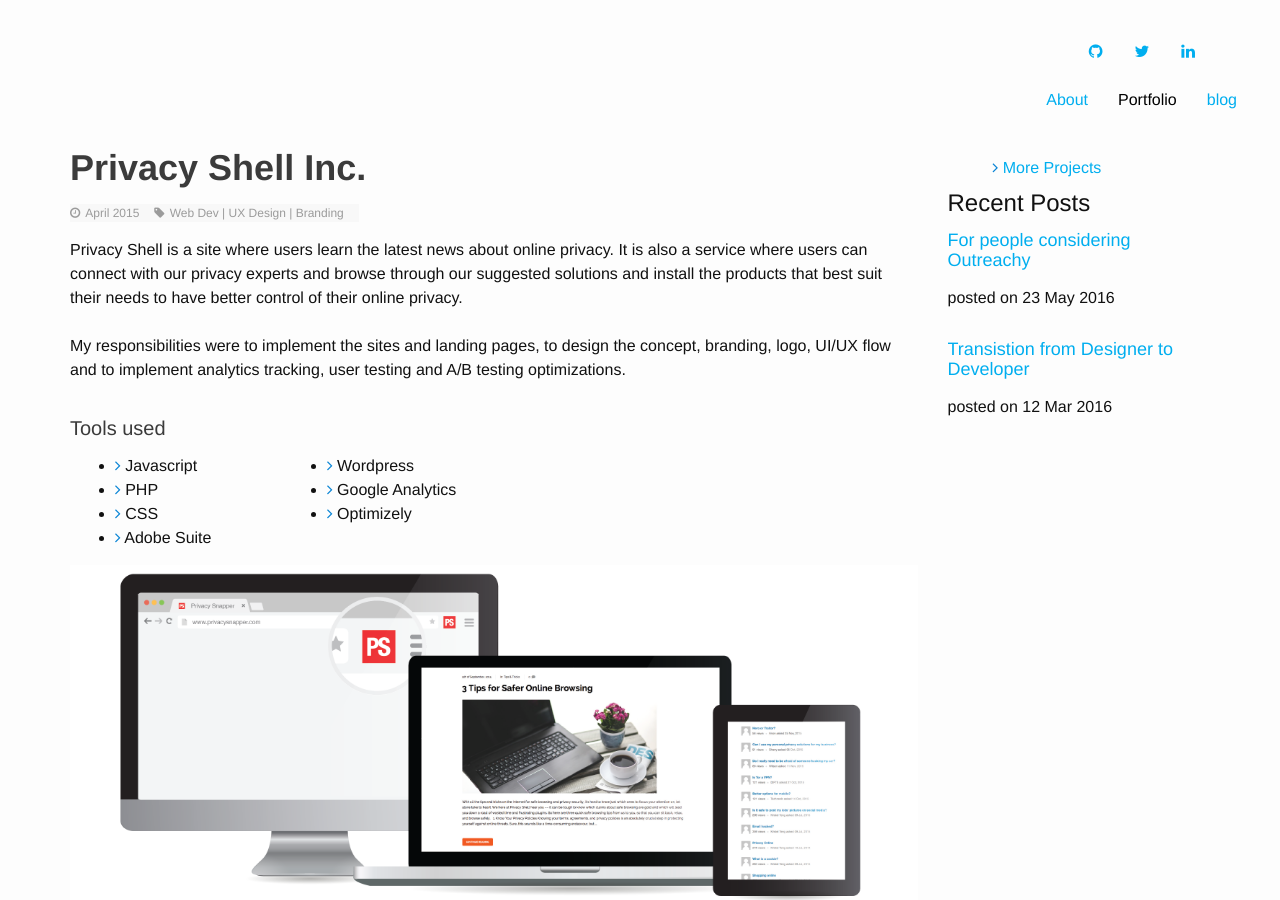
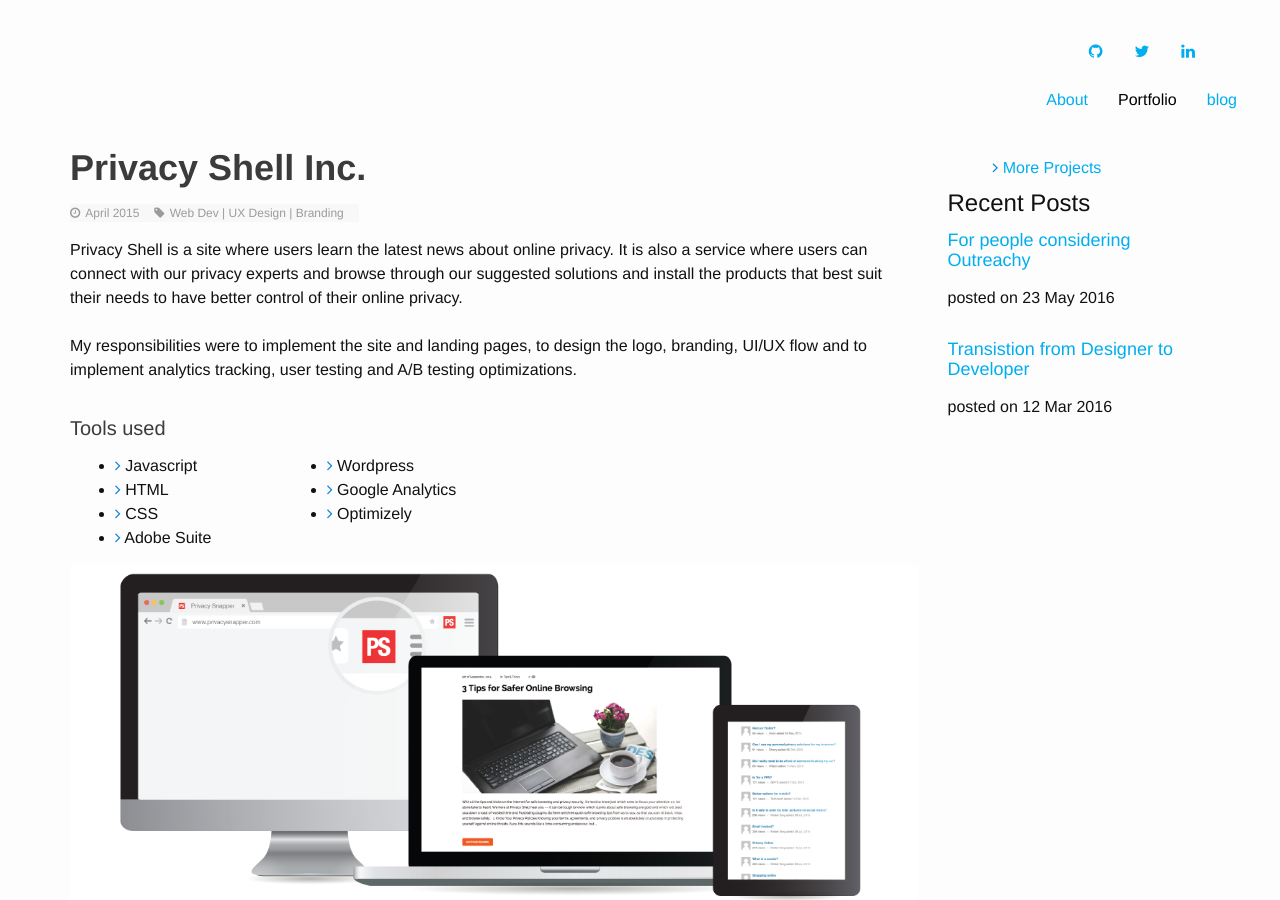
Before and after one commit to kristelteng/personal_site, a Jekyll site: the page built from portfolio/privacyshell.html, in a window 1280 px wide and 900 px high. Built offline with Jekyll 4.4.1, drawn with Linux system fonts in a browser that asks for light colours.

Commit message:
modify description

```diff
--- a/portfolio/privacyshell.html
+++ b/portfolio/privacyshell.html
@@ -19,13 +19,13 @@
                             </ul>
                             <br>
 
-                            <p class="project-description">Privacy Shell is a site where users learn the latest news about online privacy. It is also a service where users can connect with our privacy experts and browse through our suggested solutions and install the products that best suit their needs to have better control of their online privacy.<br><br>My responsibilities were to implement the sites and landing pages, to design the concept, branding, logo, UI/UX flow and to implement analytics tracking, user testing and A/B testing optimizations.</p>
+                            <p class="project-description">Privacy Shell is a site where users learn the latest news about online privacy. It is also a service where users can connect with our privacy experts and browse through our suggested solutions and install the products that best suit their needs to have better control of their online privacy.<br><br>My responsibilities were to implement the site and landing pages, to design the logo, branding, UI/UX flow and to implement analytics tracking, user testing and A/B testing optimizations.</p>
 
                             <h3 class="project-title">Tools used</h3>
                             <div class="col-sm-3 tools">
                                 <ul class="elements">
                                     <li><i class="fa fa-angle-right"></i> Javascript</li>
-                                    <li><i class="fa fa-angle-right"></i> PHP</li>
+                                    <li><i class="fa fa-angle-right"></i> HTML</li>
                                     <li><i class="fa fa-angle-right"></i> CSS</li>
                                     <li><i class="fa fa-angle-right"></i> Adobe Suite</li>
                                 </ul>
@@ -47,11 +47,11 @@
                             </div>
 
                             <div class="portfolio-single image-section">
-                                <img src="{{site.baseurl}}/images/portfolio-details/privacyshell-03.png" class="img-responsive" alt="">
+                                <img src="{{site.baseurl}}/images/portfolio-details/privacyshell-03.png" class="img-responsive" alt="privacyshell project">
                             </div>
 
                             <div class="portfolio-single image-section">
-                                <img src="{{site.baseurl}}/images/portfolio-details/privacyshell-02.png" class="img-responsive" alt="">
+                                <img src="{{site.baseurl}}/images/portfolio-details/privacyshell-02.png" class="img-responsive" alt="privacyshell project">
                             </div>
                         </div>
 
```
